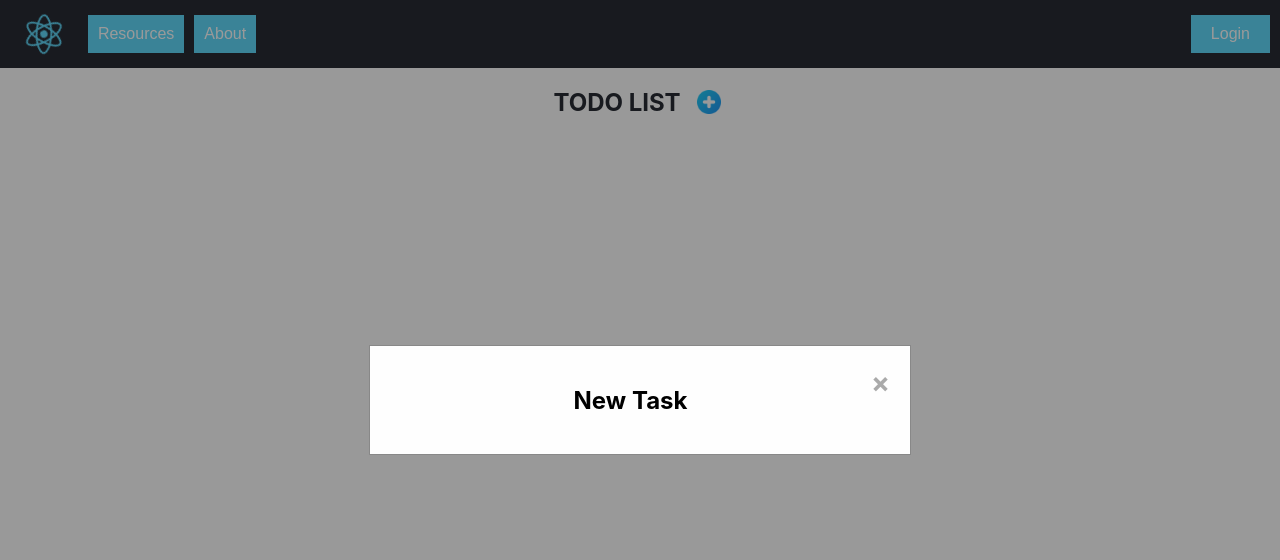
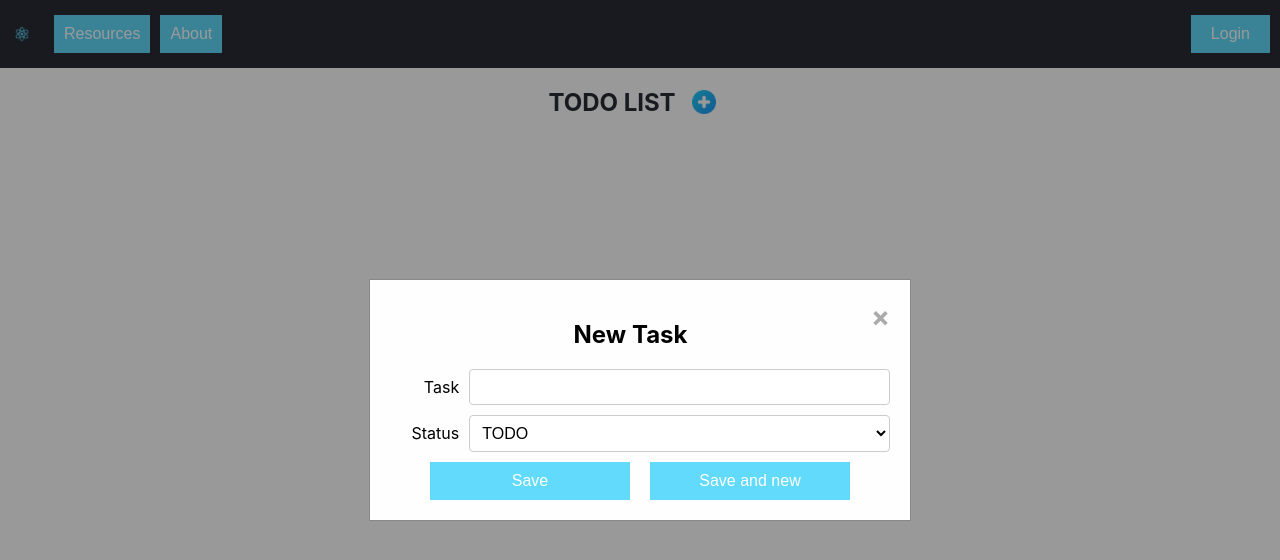
Before and after one commit to AleDeP10/playground-frontend, a React (Create React App) app: page / in a window 1280 px wide. Both pictures are taken after a click on the button 703 px from the left and 102 px from the top of the page. Shown: the top 560 px of the page. Built offline with nearby package versions, Linux system fonts and the light colour scheme.

Commit message:
AddEditModal operativa

```diff
--- a/src/components/AddEditModal.js
+++ b/src/components/AddEditModal.js
@@ -1,7 +1,26 @@
-import React from "react";
+import React, { useState } from "react";
+import { crea, aggiorna } from "../api/todo_list";
 import "./Modal.css";
 
-const AddEditModal = ({ isOpen, onClose, task }) => {
+const AddEditModal = ({ isOpen, onClose, taskItem }) => {
+  const [task, setTask] = useState(taskItem?.task || "");
+  const [status, setStatus] = useState(taskItem?.status || "TODO");
+
+  const save = () => {
+    if (taskItem) {
+      aggiorna(taskItem.id, task, status);
+    } else {
+      crea(task, status);
+    }
+    setTask('');
+    setStatus('TODO');
+  }
+
+  const saveAndClose = () => {
+    save();
+    onClose();
+  }
+
   if (!isOpen) return null;
 
   return (
@@ -10,9 +29,29 @@ const AddEditModal = ({ isOpen, onClose, task }) => {
         <span className="close" onClick={onClose}>
           &times;
         </span>
-        <h2>
-          {task ? 'Edit Task' : 'New Task'}
-        </h2>
+        <h2>{taskItem ? "Edit Task" : "New Task"}</h2>
+        <div>
+          <div className="input-container">
+            <span className="task-label">Task</span>
+            <input
+              type="text"
+              value={task}
+              onChange={(e) => setTask(e.target.value)}
+            />
+          </div>
+          <div className="input-container">
+          <span className="task-label">Status</span>
+            <select value={status} onChange={(e) => setStatus(e.target.value)}>
+              <option value="TODO">TODO</option>
+              <option value="IN PROGRESS">IN PROGRESS</option>
+              <option value="DONE">DONE</option>
+            </select>
+          </div>
+        </div>
+        <div className="buttons">
+          <button onClick={saveAndClose}>Save</button>
+          <button onClick={save}>Save and new</button>
+        </div>
       </div>
     </div>
   );
--- a/src/components/CreditsModal.js
+++ b/src/components/CreditsModal.js
@@ -1,4 +1,6 @@
 import React from "react";
+import AddImg from "../assets/add_9055025.png";
+import ArrowImg from "../assets/right-arrow_5690084.png";
 import "./Modal.css";
 
 const CreditsModal = ({ isOpen, onClose }) => {
@@ -13,7 +15,12 @@ const CreditsModal = ({ isOpen, onClose }) => {
         <h2>Credits</h2>
         <ul>
           <li>
+            <img src={AddImg} alt="new" />
             <a href="https://www.freepik.com/search">Icon by Fathema Khanom</a>
+          </li>
+          <li>
+            <img src={ArrowImg} alt="next" />
+            <a href="https://www.freepik.com/search">Icon by IYAHICON</a>
           </li>
         </ul>
       </div>
--- a/src/components/Modal.css
+++ b/src/components/Modal.css
@@ -38,3 +38,67 @@
 .modal-content ul {
   text-align: left;
 }
+
+li {
+  list-style-type: none;
+  display: flex;
+  margin-top: 4px;
+}
+
+img {
+  width: 24px;
+  margin-right: 10px;
+  transition: transform 0.3s ease, filter 0.3s ease;
+}
+
+.input-container {
+  display: flex;
+  align-items: center;
+  margin-bottom: 10px;
+}
+
+.task-label {
+  width: 100px;
+  margin-right: 10px;
+  font-size: 16px;
+  text-align: right;
+}
+
+input, select {
+  width: 600px;
+  padding: 8px;
+  border: 1px solid #ccc;
+  border-radius: 4px;
+  box-sizing: border-box;
+}
+
+input[type="text"] {
+  display: block;
+  font-size:
+  16px;
+}
+
+select {
+  font-size: 16px;
+  background-color: white;
+}
+
+.buttons {
+  display: flex;
+  justify-content: center;
+  gap: 20px;
+}
+
+.buttons button {
+  background-color: #61dafb;
+  color: white;
+  border: none;
+  padding: 10px 20px;
+  cursor: pointer;
+  font-size: 16px;
+  width: 200px;
+}
+
+.buttons button:hover {
+  background-color: #21a1f1;
+}
```
Also changed, not shown: src/assets/right-arrow_5690084.png (added). Lines whose indentation alone changed are shown as unchanged.
